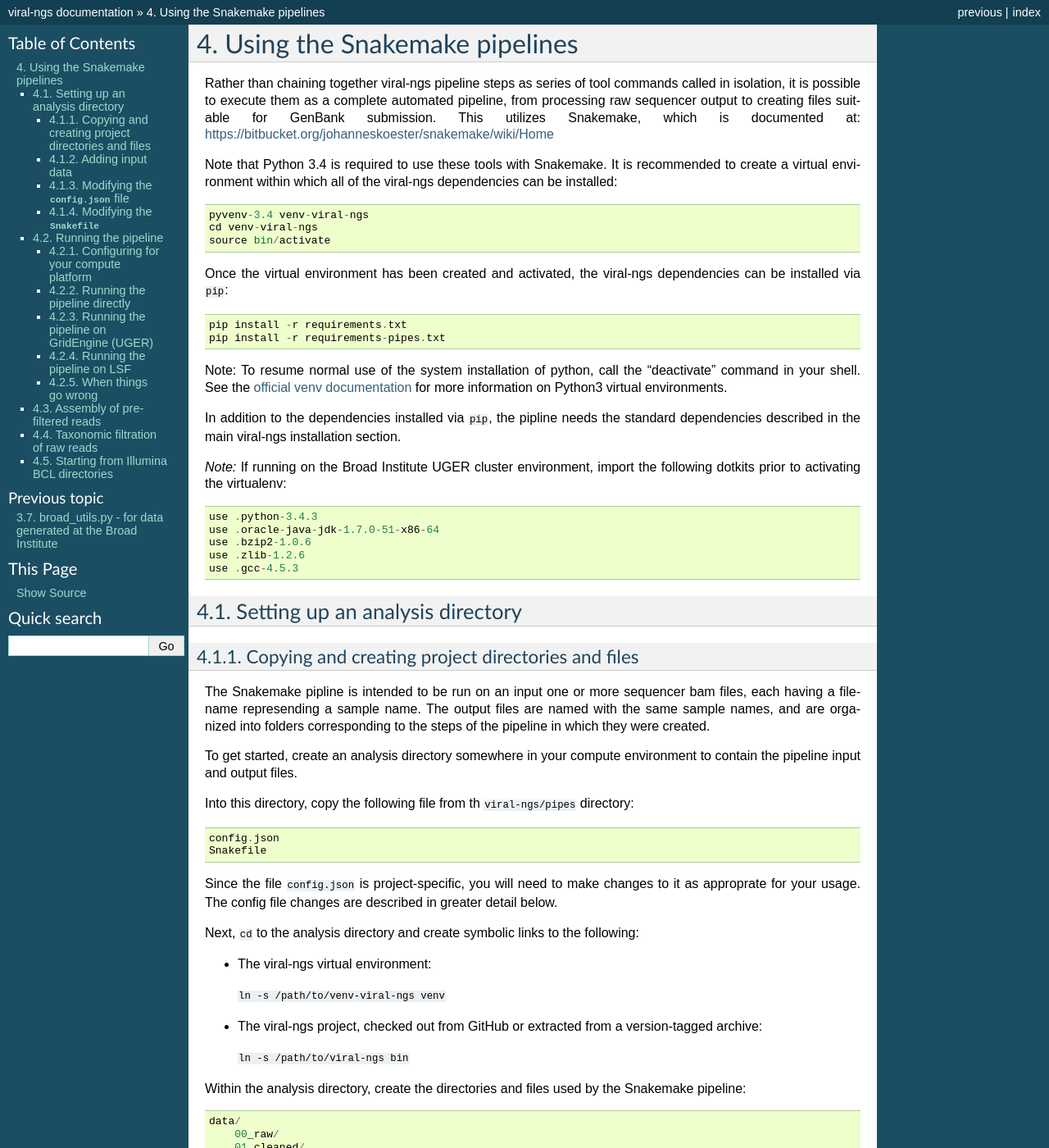
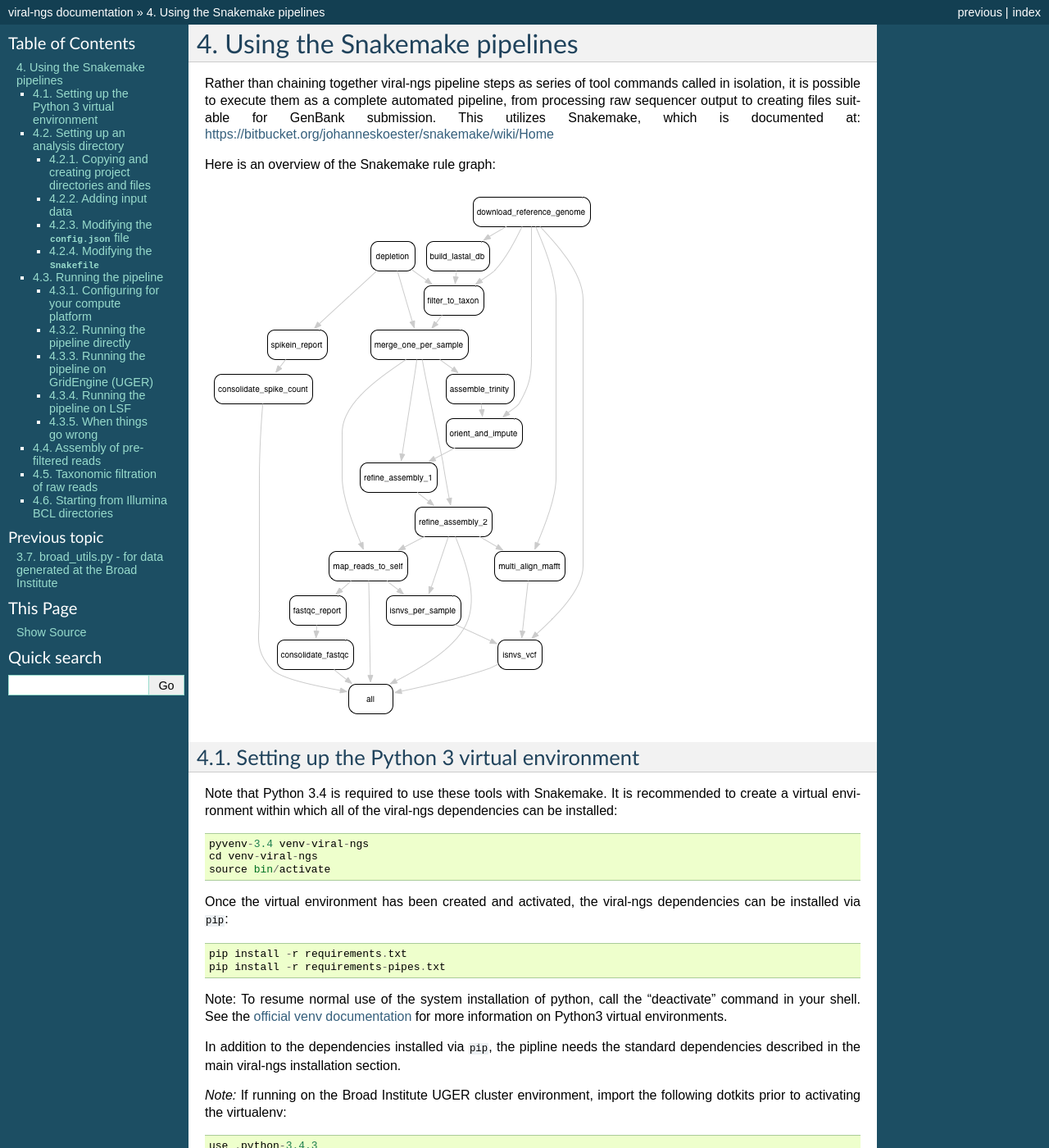
Before and after one commit to broadinstitute/viral-ngs, a Sphinx documentation site: the page built from docs/pipeuse.rst, in a window 1280 px wide and 1400 px high. Shown: the whole window at 82% size. Built offline with Sphinx 7.4.7, drawn with Linux system fonts in a browser that asks for light colours; formulas are drawn with MathJax 3; some of the changed text lies outside the part shown.

Commit message:
add image

```diff
--- a/docs/pipeuse.rst
+++ b/docs/pipeuse.rst
@@ -7,6 +7,13 @@ complete automated pipeline, from processing raw sequencer output to
 creating files suitable for GenBank submission. This utilizes Snakemake,
 which is documented at:
 https://bitbucket.org/johanneskoester/snakemake/wiki/Home
+
+Here is an overview of the Snakemake rule graph:
+
+.. image:: rulegraph.png
+
+Setting up the Python 3 virtual environment
+-------------------------------------------
 
 Note that Python 3.4 is required to use these tools with Snakemake. It
 is recommended to create a virtual environment within which all of the
```
Also changed, not shown: docs/rulegraph.png (added).
